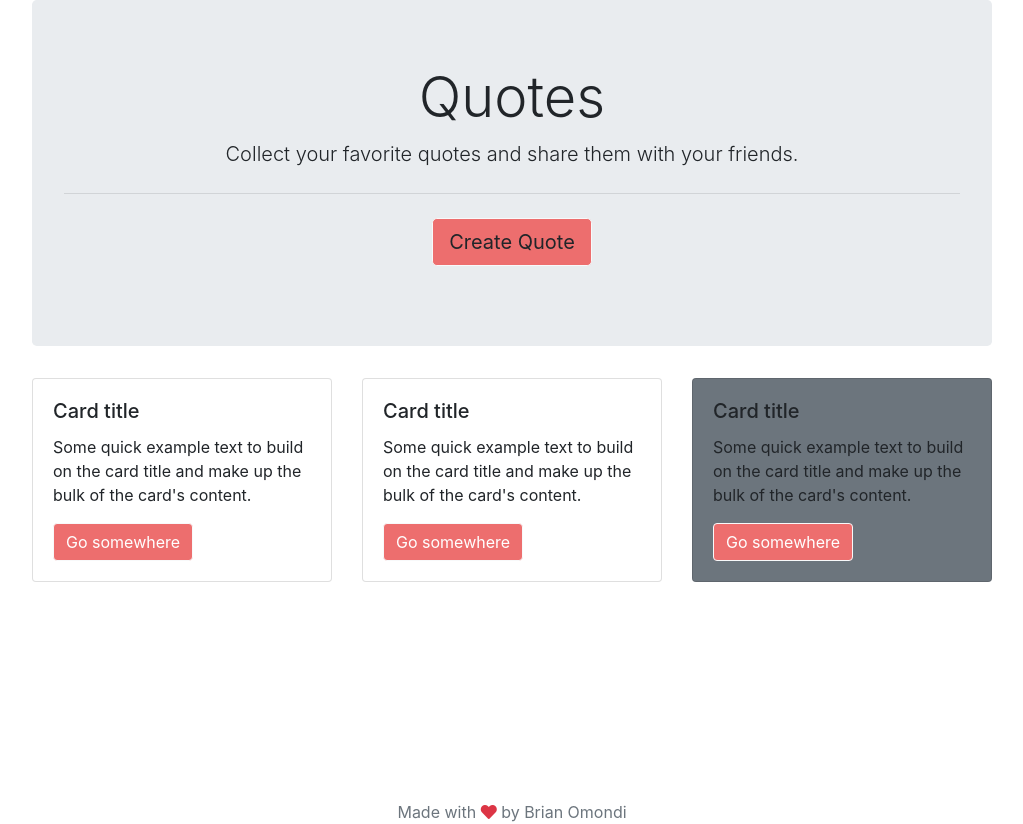
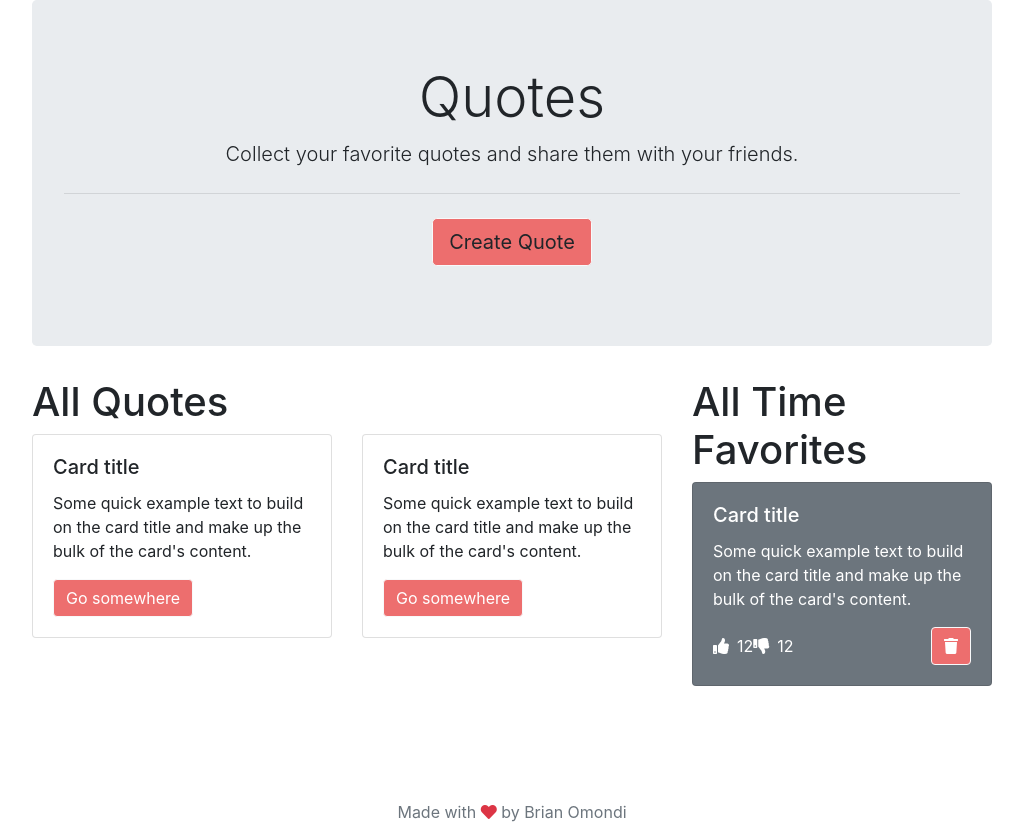
Before and after one commit to bryanbill/quotes, an Angular app: page / in a window 1280 px wide. Shown: the whole page, without its empty margins (128-1151 px from the left). Built offline with nearby package versions, Linux system fonts and the light colour scheme.

Commit message:
feat:layout - redesigned quote card

```diff
--- a/src/app/app.component.html
+++ b/src/app/app.component.html
@@ -16,6 +16,7 @@
   <section id="quotes" class="w-75 mx-auto">
     <div class="row h-100">
       <div class="col-md-8">
+        <h1>All Quotes</h1>
         <div class="row">
           <div class="col-md-6">
             <div class="card">
@@ -41,14 +42,23 @@
           </div>
         </div>
       </div>
-      <div class="col-md-4 h-100">
-        <div class="card bg-secondary h-100">
+      <div class="col-md-4">
+        <h1>All Time Favorites</h1>
+        <div class="card bg-secondary text-white">
           <div class="card-body">
             <h5 class="card-title">Card title</h5>
             <p class="card-text">
               Some quick example text to build on the card title and make up the bulk of the card's content.
             </p>
-            <a href="#" class="btn btn-primary">Go somewhere</a>
+            <div class="d-flex w-100 justify-content-between align-items-center">
+              <div class="d-flex w-25  align-items-center justify-content-between">
+                <i class="fa fa-thumbs-up"></i>
+                <span class="ml-2">12</span>
+                <i class="fa fa-thumbs-down"></i>
+                <span class="ml-2">12</span>
+              </div>
+              <a href="#" class="btn btn-primary"><i class="fa fa-trash"></i></a>
+            </div>
           </div>
         </div>
       </div>
```
